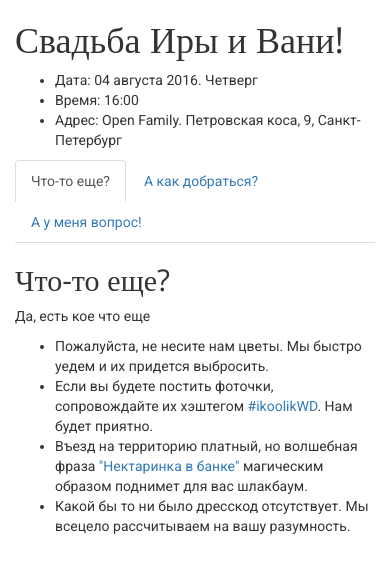
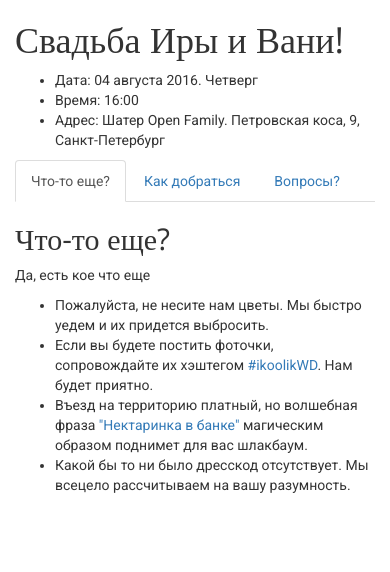
Before and after one commit to ikoolik/wedding, a plain HTML site: page index.html in a window 390 px wide. Drawn offline with nearby package versions, Linux system fonts and the light colour scheme.

Commit message:
mobile friendly

```diff
--- a/index.html
+++ b/index.html
@@ -1,8 +1,10 @@
 <!DOCTYPE html>
-<html>
+<html lang="ru">
 <head>
     <title>Свадьба 04.08.16</title>
     <meta charset="utf-8">
+    <meta name="viewport" content="width=device-width, initial-scale=1">
+
     <link rel="stylesheet" href="https://maxcdn.bootstrapcdn.com/bootstrap/3.3.7/css/bootstrap.min.css">
     <link href="https://fonts.googleapis.com/css?family=Open+Sans|Roboto:400,700&subset=cyrillic" rel="stylesheet">
     <link rel="stylesheet" href="/css/main.css">
@@ -15,7 +17,7 @@
             <ul>
                 <li>Дата: 04 августа 2016. Четверг</li>
                 <li>Время: 16:00</li>
-                <li>Адрес: Open Family. Петровская коса, 9, Санкт-Петербург</li>
+                <li>Адрес: Шатер Open Family. Петровская коса, 9, Санкт-Петербург</li>
             </ul>
 
             <ul class="nav nav-tabs" role="tablist">
@@ -23,10 +25,10 @@
                     <a href="#info" aria-controls="info" role="tab" data-toggle="tab">Что-то еще?</a>
                 </li>
                 <li role="presentation">
-                    <a href="#route" aria-controls="route" role="tab" data-toggle="tab">А как добраться?</a>
+                    <a href="#route" aria-controls="route" role="tab" data-toggle="tab">Как добраться</a>
                 </li>
                 <li role="presentation">
-                    <a href="#question" aria-controls="question" role="tab" data-toggle="tab">А у меня вопрос!</a>
+                    <a href="#question" aria-controls="question" role="tab" data-toggle="tab">Вопросы?</a>
                 </li>
             </ul>
 
@@ -42,7 +44,7 @@
                     </ul>
                 </section>
                 <section role="tabpanel" class="tab-pane" id="route">
-                    <h2>A как добраться?</h2>
+                    <h2>Как добраться</h2>
                     <p>Есть подробная карта. <a href="#" id="map-handle">Показать.</a></p>
                     <div id="map-container" style="display:none">
                         <script type="text/javascript" charset="utf-8" async src="https://api-maps.yandex.ru/services/constructor/1.0/js/?sid=IKQfKXB6zoiwbdEnsN6PMMqOcjFCS9Oo&amp;width=100%&amp;height=450&amp;lang=ru_RU&amp;sourceType=constructor&amp;scroll=true"></script>
@@ -53,7 +55,7 @@
                     </div>
                 </section>
                 <section role="tabpanel" class="tab-pane" id="question">
-                    <h2>У меня вопрос!</h2>
+                    <h2>Вопросы?</h2>
                     <p>В день торжества наша палочка-выручалочка Натали Липатова с радостью ответит на любые ваши вопросы.</p>
                     <div class="row">
                         <div class="col-sm-4">
```
